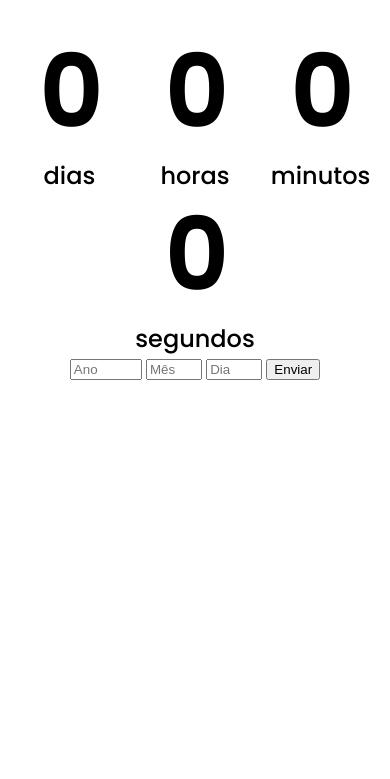
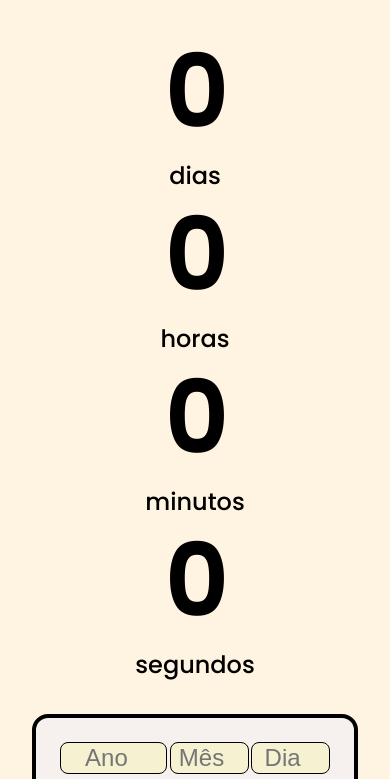
Before and after one commit to LeonardoTorresRodrigues/contador, a plain HTML site: page index.html in a window 390 px wide. Shown: the part 180-959 px from the top of the page. Before the commit the page ends 844 px from the top, so only its background shows below. Drawn offline with Linux system fonts and the light colour scheme.

Commit message:
Finalizando estilização e adicionando responsividade

```diff
--- a/style.css
+++ b/style.css
@@ -5,6 +5,7 @@
 }
 
 body{
+    background-color: #FFF3E1;
     display: flex;
     flex-direction: column;
     align-items: center;
@@ -39,3 +40,56 @@ h1{
 .countdown-el span{
     font-size: 1.5rem;
 }
+
+.input-container{
+    border: 0.25rem black solid;
+    border-radius: 1rem;
+    padding: 2rem;
+    margin: 2rem;
+    background-color: #F6F1EF;
+}
+
+input{
+    font-size: 1rem;
+    text-align: center;
+    border: 0.05rem black solid;
+    border-radius: 0.5rem;
+    background: #F6F1D1;
+}
+
+button{
+    font-size: 1rem;
+    border: 0.05rem black solid;
+    border-radius: 0.5rem;
+    font-family: 'Poppins';
+    background: #F6F1D1;
+    cursor: pointer;
+    margin: 0.5rem;
+}
+
+button:hover{
+    border-color: #C78C19;
+}
+
+button:active{
+    border-color: #088C19;
+
+}
+
+@media screen and (max-width: 480px){
+    .countdown-container{
+        display: inline;
+    }
+
+    .input-container{
+        justify-content: center;
+        text-align: center;
+        font-size: 0.5rem;
+        padding: 1rem;
+        padding-top: 1.5rem;
+    }
+
+    input, button{
+        font-size: 1.5rem;
+    }
+}
```
